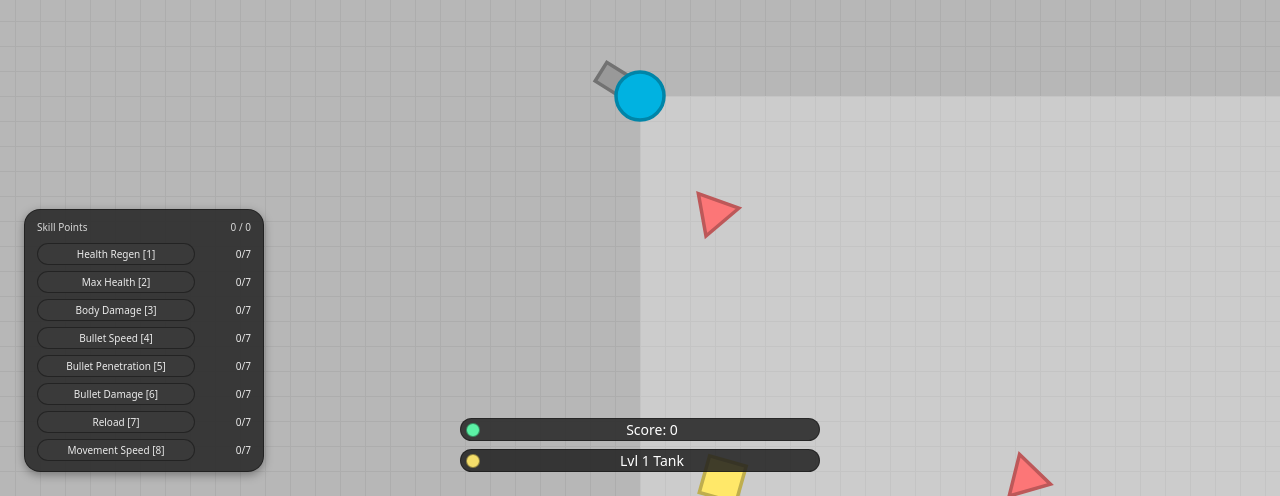
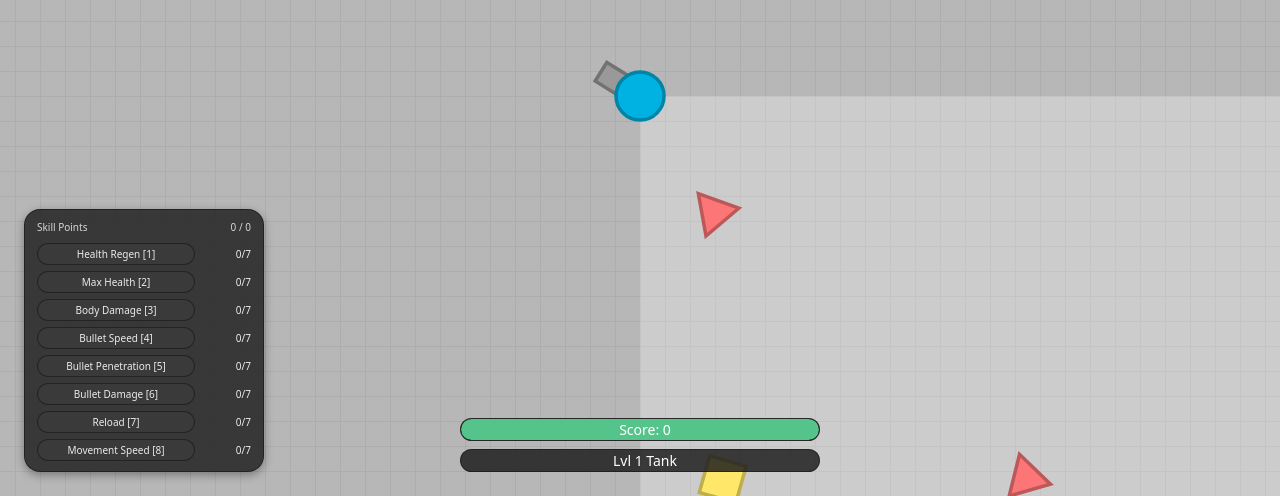
Before and after one commit to kapkuber/TankShooter, a React (Vite) app: page / in a window 1280 px wide. Shown: the part 304-800 px from the top of the page. Built offline with nearby package versions, Linux system fonts and the light colour scheme.

Commit message:
better score and lvl hud and dev leveling

```diff
--- a/src/App.css
+++ b/src/App.css
@@ -57,10 +57,12 @@
   border-radius: 9999px;
   padding: 0px 5px;
   text-align: center;
-  border: 1px solid rgba(0, 0, 0, 0.35);
+  border: 1.5px solid rgba(0, 0, 0, 0.35);
   display: flex;
   align-items: center;
   gap: 10px;
+  position: relative;
+  overflow: hidden;
 }
 
 #root .hud-score-level .hud-pill + .hud-pill {
@@ -68,25 +70,29 @@
   background: rgba(31, 31, 31, 0.85);
 }
 
-#root .hud-dot {
-  display: inline-block;
-  width: 12px;
-  height: 12px;
+#root .hud-score-level .hud-pill-fill {
+  position: absolute;
+  left: 0;
+  top: 0;
+  bottom: 0;
+  width: 0%;
   border-radius: 9999px;
-  border: 1px solid rgba(0, 0, 0, 0.4);
-  flex: 0 0 auto;
+  opacity: 0.75;
 }
 
-#root .hud-dot.score {
+#root .hud-score-level .hud-pill-fill.score {
+  width: 100%;
   background: #5cf2a6;
 }
 
-#root .hud-dot.level {
+#root .hud-score-level .hud-pill-fill.level {
   background: #f3dd6a;
 }
 
 #root .hud-score-level .hud-text {
   flex: 1;
+  position: relative;
+  z-index: 1;
 }
 
 #root .hud-stats {
--- a/src/TankShooter.tsx
+++ b/src/TankShooter.tsx
@@ -218,6 +218,16 @@ export default function TankShooter() {
   useEffect(() => {
     function onKeyDown(e: KeyboardEvent) {
       if (e.repeat) return;
+      if (e.key.toLowerCase() === 'm') {
+        const current = playerProgressRef.current;
+        if (current.level < MAX_LEVEL) {
+          const nextLevel = current.level + 1;
+          const nextProgress = { level: nextLevel, xp: 0 };
+          playerProgressRef.current = nextProgress;
+          setPlayerProgress(nextProgress);
+        }
+        return;
+      }
       const idx = Number.parseInt(e.key, 10);
       if (!Number.isFinite(idx) || idx < 1 || idx > STAT_ORDER.length) return;
       const key = STAT_ORDER[idx - 1];
@@ -314,6 +324,8 @@ export default function TankShooter() {
       };
       let tookDamage = false;
       const killedByBody = new Set<number>();
+      let bodyRemovedSquares = 0;
+      let bodyRemovedTriangles = 0;
       const onPlayerCollide = (entity: GameEntity, overlapDt: number) => {
         tankHpRef.current = Math.max(0, tankHpRef.current - PLAYER_CONTACT_DPS * overlapDt);
         tankHitTRef.current = HIT_FLASH_DURATION;
@@ -329,6 +341,8 @@ export default function TankShooter() {
           entsQueueDeathFx(entity);
           pendingXpRef.current += xpForKill(entity.kind, entity.maxHp);
           pendingScoreRef.current += scoreForKill(entity.kind, entity.maxHp);
+          if (entity.kind === "triangle") bodyRemovedTriangles += 1;
+          else bodyRemovedSquares += 1;
         }
       };
       entsUpdate(
@@ -345,9 +359,8 @@ export default function TankShooter() {
       if (killedByBody.size) {
         const originalCount = entitiesRef.current.length;
         entitiesRef.current = entitiesRef.current.filter((entity) => !killedByBody.has(entity.id));
-        const removedCount = originalCount - entitiesRef.current.length;
         let spawned = 0;
-        while (spawned < removedCount && spawnsThisFrameRef.current < MAX_SPAWNS_PER_FRAME) {
+        while (bodyRemovedSquares > 0 && spawnsThisFrameRef.current < MAX_SPAWNS_PER_FRAME) {
           if (entsSpawnRandom(
             entitiesRef.current as any,
             nextEntityIdRef as any,
@@ -359,6 +372,24 @@ export default function TankShooter() {
           )) {
             spawned++;
             spawnsThisFrameRef.current++;
+            bodyRemovedSquares -= 1;
+          } else {
+            break;
+          }
+        }
+        while (bodyRemovedTriangles > 0 && spawnsThisFrameRef.current < MAX_SPAWNS_PER_FRAME) {
+          if (entsSpawnRandom(
+            entitiesRef.current as any,
+            nextEntityIdRef as any,
+            tankPosRef.current,
+            MAP_WIDTH,
+            MAP_HEIGHT,
+            SPAWN_SAFE_RADIUS,
+            'triangle',
+          )) {
+            spawned++;
+            spawnsThisFrameRef.current++;
+            bodyRemovedTriangles -= 1;
           } else {
             break;
           }
@@ -377,6 +408,7 @@ export default function TankShooter() {
         spawnsThisFrame: spawnsThisFrameRef.current,
         maxSpawnsPerFrame: MAX_SPAWNS_PER_FRAME,
         spawnSquare: (list) => entsSpawnRandom(list as any, nextEntityIdRef as any, tankPosRef.current, MAP_WIDTH, MAP_HEIGHT, SPAWN_SAFE_RADIUS, 'square'),
+        spawnTriangle: (list) => entsSpawnRandom(list as any, nextEntityIdRef as any, tankPosRef.current, MAP_WIDTH, MAP_HEIGHT, SPAWN_SAFE_RADIUS, 'triangle'),
         queueDeathEffect: entsQueueDeathFx,
         onEntityKilled: (entity) => {
           pendingXpRef.current += xpForKill(entity.kind, entity.maxHp);
@@ -439,11 +471,16 @@ export default function TankShooter() {
       <canvas ref={canvasRef} style={{ display: "block" }} />
       <div className="fixed top-3 left-3 text-xs bg-white/80 rounded-md px-2 py-1 shadow">Left click to shoot - Move mouse to aim</div>
       <div id="hud-score-level" data-hud="score-level" className="hud-score-level">
-        <div className="hud-pill">
+        <div className="hud-pill hud-pill-score">
+          <div className="hud-pill-fill score" />
           <span className="hud-dot score" />
           <span className="hud-text">Score: {score}</span>
         </div>
-        <div className="hud-pill">
+        <div className="hud-pill hud-pill-level">
+          <div
+            className="hud-pill-fill level"
+            style={{ width: `${Math.min(100, (playerProgress.xp / Math.max(1, xpForNextLevel(playerProgress.level))) * 100)}%` }}
+          />
           <span className="hud-dot level" />
           <span className="hud-text">Lvl {playerProgress.level} Tank</span>
         </div>
--- a/src/game/bulletSystem.ts
+++ b/src/game/bulletSystem.ts
@@ -26,6 +26,7 @@ export interface BulletUpdateParams {
   spawnsThisFrame: number;
   maxSpawnsPerFrame: number;
   spawnSquare: (entities: GameEntity[]) => boolean;
+  spawnTriangle: (entities: GameEntity[]) => boolean;
   queueDeathEffect: (entity: GameEntity) => void;
   onEntityKilled?: (entity: GameEntity) => void;
 }
@@ -44,6 +45,7 @@ export function updateBullets({
   spawnsThisFrame,
   maxSpawnsPerFrame,
   spawnSquare,
+  spawnTriangle,
   queueDeathEffect,
   onEntityKilled,
 }: BulletUpdateParams): BulletUpdateResult {
@@ -75,6 +77,8 @@ export function updateBullets({
     }
 
     const removed = new Set<number>();
+    let removedSquares = 0;
+    let removedTriangles = 0;
 
     bulletLoop: for (const bullet of bullets) {
       if (bullet.life <= 0) continue;
@@ -104,6 +108,7 @@ export function updateBullets({
                 if ((entity as any).hp <= 0) {
                   queueDeathEffect(entity);
                   removed.add(entity.id);
+                  removedTriangles += 1;
                   if (onEntityKilled) onEntityKilled(entity);
                 }
                 continue bulletLoop;
@@ -125,6 +130,7 @@ export function updateBullets({
                 if ((entity as any).hp <= 0) {
                   queueDeathEffect(entity);
                   removed.add(entity.id);
+                  removedSquares += 1;
                   if (onEntityKilled) onEntityKilled(entity);
                 }
                 continue bulletLoop;
@@ -138,11 +144,20 @@ export function updateBullets({
     if (removed.size) {
       const originalCount = entities.length;
       entities = entities.filter((entity) => !removed.has(entity.id));
-      const toRespawn = originalCount - entities.length;
       let spawned = 0;
-      while (spawned < toRespawn && spawned < maxSpawnsPerFrame) {
+      while (removedSquares > 0 && spawned < maxSpawnsPerFrame) {
         if (spawnSquare(entities)) {
-          spawned++;
+          removedSquares -= 1;
+          spawned += 1;
+          spawnsThisFrame++;
+        } else {
+          break;
+        }
+      }
+      while (removedTriangles > 0 && spawned < maxSpawnsPerFrame) {
+        if (spawnTriangle(entities)) {
+          removedTriangles -= 1;
+          spawned += 1;
           spawnsThisFrame++;
         } else {
           break;
```
